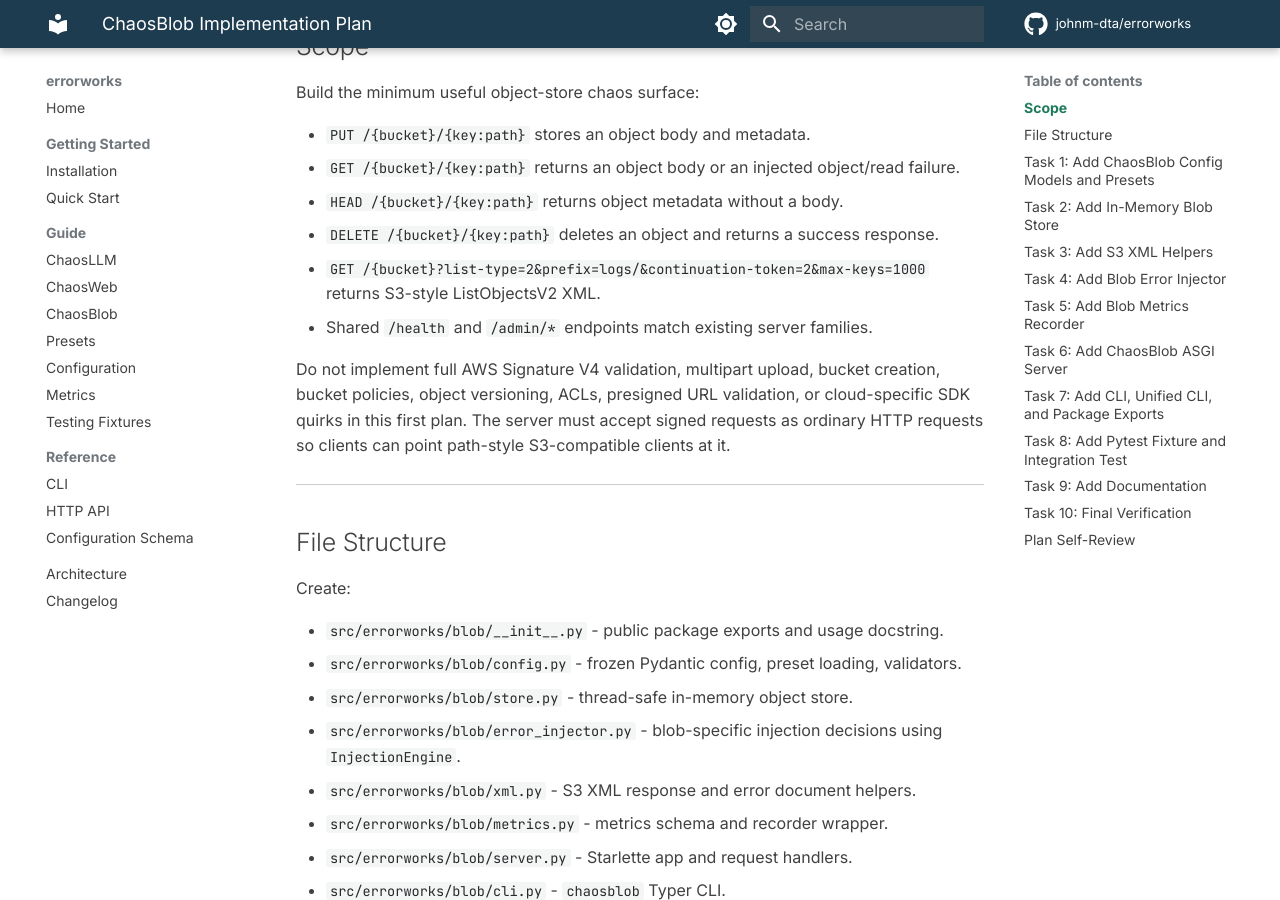
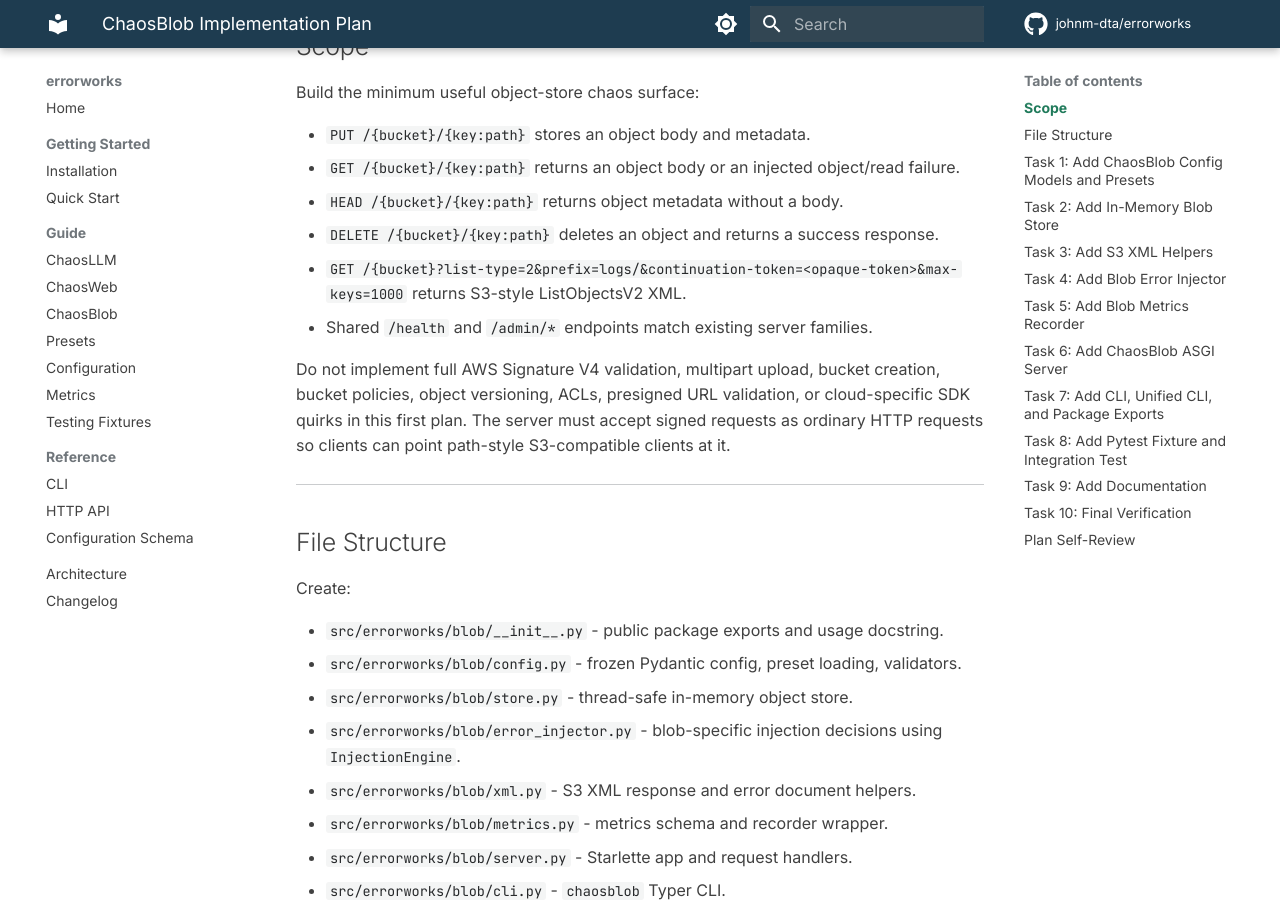
Before and after one commit to johnm-dta/errorworks, an MkDocs documentation site: the page built from docs/superpowers/plans/2026-05-24-chaosblob.md, in a window 1280 px wide and 900 px high, scrolled down 623 px. Built offline with MkDocs 1.6.1 and Material for MkDocs 9.7.7, drawn with Linux system fonts in a browser that asks for light colours; comment, search, counter and statistics services are not loaded.

Commit message:
docs: refresh ChaosBlob pagination plan example

```diff
--- a/docs/superpowers/plans/2026-05-24-chaosblob.md
+++ b/docs/superpowers/plans/2026-05-24-chaosblob.md
@@ -18,7 +18,7 @@
 - `GET /{bucket}/{key:path}` returns an object body or an injected object/read failure.
 - `HEAD /{bucket}/{key:path}` returns object metadata without a body.
 - `DELETE /{bucket}/{key:path}` deletes an object and returns a success response.
-- `GET /{bucket}?list-type=2&prefix=logs/&continuation-token=2&max-keys=1000` returns S3-style ListObjectsV2 XML.
+- `GET /{bucket}?list-type=2&prefix=logs/&continuation-token=<opaque-token>&max-keys=1000` returns S3-style ListObjectsV2 XML.
 - Shared `/health` and `/admin/*` endpoints match existing server families.
 
 Do not implement full AWS Signature V4 validation, multipart upload, bucket creation, bucket policies, object versioning, ACLs, presigned URL validation, or cloud-specific SDK quirks in this first plan. The server must accept signed requests as ordinary HTTP requests so clients can point path-style S3-compatible clients at it.
```
